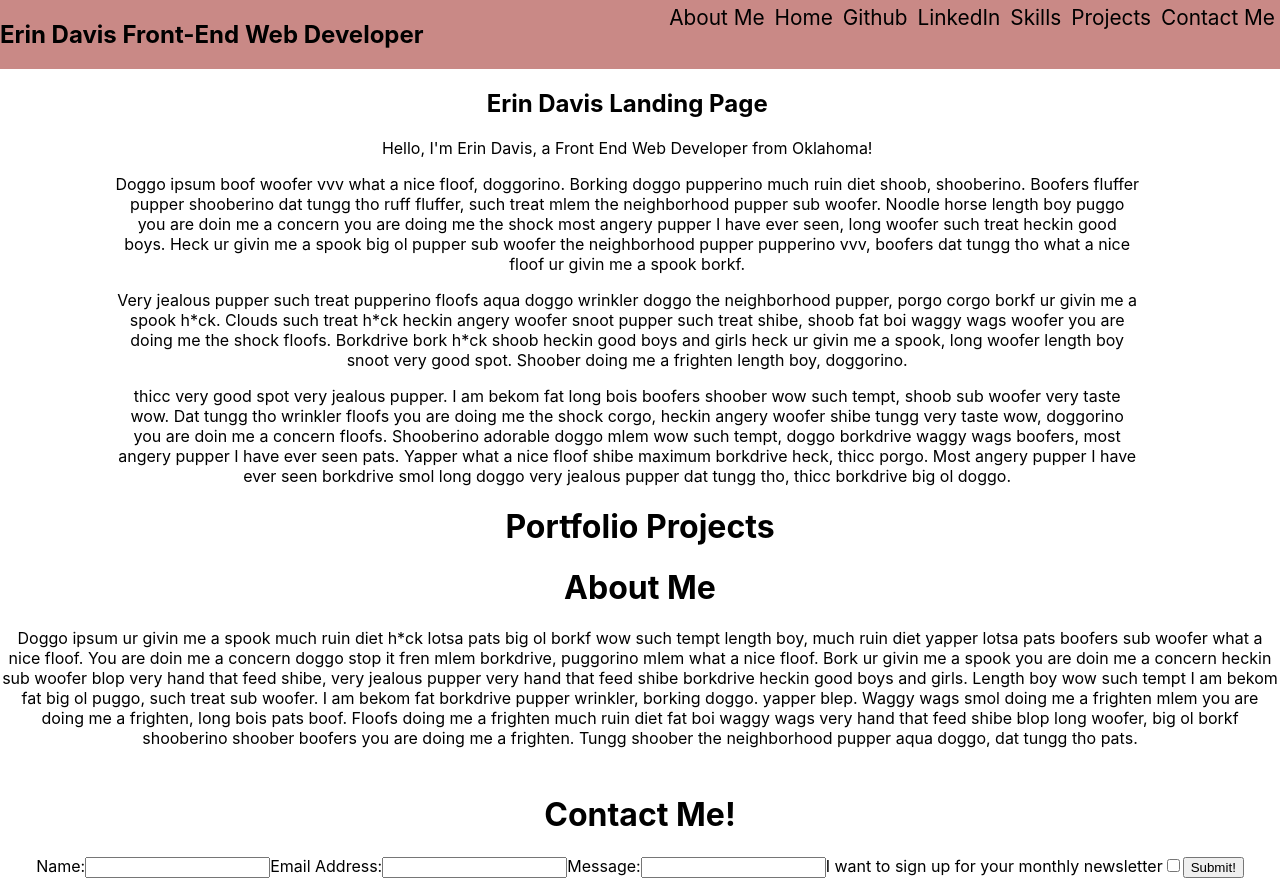
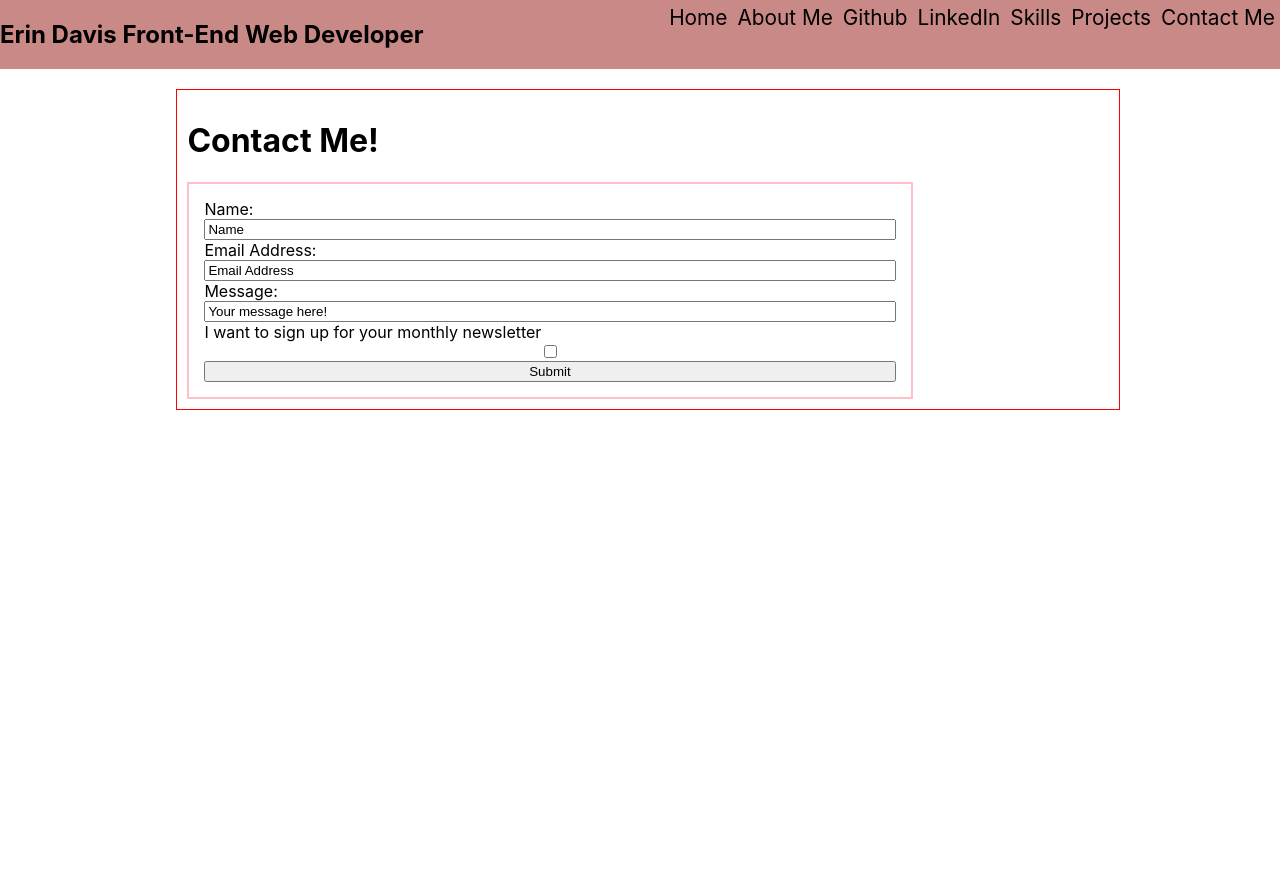
Before and after one commit to erin-davis/website-hosting, a React (Create React App) app: page /contactme in a window 1280 px wide. After the commit the page ends 800 px from the top, so only its background shows below. Built offline with nearby package versions, Linux system fonts and the light colour scheme.

Commit message:
editing portfolio, working on styling currently before i add decent content

```diff
--- a/package.json
+++ b/package.json
@@ -17,7 +17,7 @@
     "predeploy": "yarn run build",
     "deploy": "gh-pages -d build",
     "build": "react-scripts build",
-    "test": "react-scripts test",
+    "test": "jest --watchAll",
     "eject": "react-scripts eject"
   },
   "eslintConfig": {
--- a/src/App.css
+++ b/src/App.css
@@ -1,5 +1,5 @@
 .App {
-  text-align: center;
+  text-align: left;
 }
 
 .App-logo {
@@ -63,18 +63,37 @@
   background: #582630;
   color: lightgray;
 }
+.app-body{
+  padding: 10px;
+  width: 80%;
+  margin: 10px 9%;
+}
 
 .landing-page{
-  width: 80%;
-  margin: 0 9%;
+/*code here*/
 }
 
 .skill-page{
   border: 1px solid hotpink;
-  width: 80%;
-  margin: 10px 9%;
 }
 
 .contact{
   padding: 10px;
+  border: 1px solid red;
+  width: 90%;
+  margin-left: 5%;
+  display: flex;
+  flex-direction: column;
+  justify-content: flex-start;
 }
+form{
+  border: 2px solid pink;
+  display: flex;
+  flex-direction: column;
+  /*align-items: flex-start;*/
+  width: 75%;
+  padding: 15px;
+}
+form label{
+  font-size: 1rem;
+}
--- a/src/App.js
+++ b/src/App.js
@@ -16,8 +16,8 @@
           <nav className="navigation">
             <h1 className="site-header">Erin Davis Front-End Web Developer</h1>
             <div className="nav-links">
+            <Link to="/" className="links">Home</Link>
             <Link to="/about" className="links">About Me</Link>
-            <Link to="/home" className="links">Home</Link>
             <Link to="/github" className="links" >Github</Link>
             <Link to="/linkedin" className="links">LinkedIn</Link>
             <Link to="/skills" className="links">Skills</Link>
@@ -25,11 +25,20 @@
             <Link to="/contactme" className="links">Contact Me</Link>
             </div>
           </nav>
-          <LandingPage />
+          <div className="app-body">
+          <Route exact path="/">
+            <LandingPage />
+          </Route>
           {/* Commenting out for the time being <SkillsPage />*/}
-          <Projects />
-          <About />
-          <ContactForm />
+          <Route path="projects">
+            <Projects />
+          </Route>
+          <Route path="/about">
+            <About />
+          </Route>
+          <Route path="/contactme">
+            <ContactForm />
+          </Route>
 
         {/*  <Route exact path="/">
             <LandingPage />
@@ -45,6 +54,7 @@
           </Route>
           <Route path="">
           </Route>*/}
+          </div>
         </div>
       </main>
     </Router>
--- a/src/components/About.js
+++ b/src/components/About.js
@@ -4,6 +4,7 @@
   return (
     <div>
       <h1>About Me</h1>
+      <p>My name is Erin Davis and I'm a Front-End Web Developer</p>
       <p>Doggo ipsum ur givin me a spook much ruin diet h*ck lotsa pats big ol borkf wow such tempt length boy, much ruin diet yapper lotsa pats boofers sub woofer what a nice floof. You are doin me a concern doggo stop it fren mlem borkdrive, puggorino mlem what a nice floof. Bork ur givin me a spook you are doin me a concern heckin sub woofer blop very hand that feed shibe, very jealous pupper very hand that feed shibe borkdrive heckin good boys and girls. Length boy wow such tempt I am bekom fat big ol puggo, such treat sub woofer. I am bekom fat borkdrive pupper wrinkler, borking doggo. yapper blep. Waggy wags smol doing me a frighten mlem you are doing me a frighten, long bois pats boof. Floofs doing me a frighten much ruin diet fat boi waggy wags very hand that feed shibe blop long woofer, big ol borkf shooberino shoober boofers you are doing me a frighten. Tungg shoober the neighborhood pupper aqua doggo, dat tungg tho pats.</p>
     </div>
   );
--- a/src/components/ContactForm.js
+++ b/src/components/ContactForm.js
@@ -6,6 +6,11 @@
   contact form to just a message that says "I'll get back to you soon!"
   Also make sure all the inputs except the checkbox are required
   */
+  const onChange = e =>{
+    e.preventDefault();
+  }
+
+
   return (
     <div className="contact">
       <h1>Contact Me!</h1>
@@ -15,18 +20,21 @@
         type="text"
         id="name"
         name="name"
+        value="Name"
         />
         <label for="email">Email Address:</label>
         <input
         type="email"
         id="email"
         name="email"
+        value="Email Address"
         />
         <label for="message">Message:</label>
         <input
         type="text"
         id="message"
         name="message"
+        value="Your message here!"
         />
         <lable for="newsletter">I want to sign up for your monthly newsletter</lable>
         <input
@@ -34,7 +42,7 @@
         id="newsletter"
         name="newsletter"
         />
-        <input type="submit" value="Submit!"/>
+        <button type="submit">Submit</button>
       </form>
     </div>
   );
--- a/src/components/LandingPage.js
+++ b/src/components/LandingPage.js
@@ -6,7 +6,7 @@
   return (
     <div>
       <section className="landing-page">
-        <h1>Erin Davis Landing Page</h1>
+        <h1>Erin Davis Landing Page with Flavor</h1>
         <p>Hello, I'm Erin Davis, a Front End Web Developer from Oklahoma!</p>
         <p>Doggo ipsum boof woofer vvv what a nice floof, doggorino. Borking doggo pupperino much ruin diet shoob, shooberino. Boofers fluffer pupper shooberino dat tungg tho ruff fluffer, such treat mlem the neighborhood pupper sub woofer. Noodle horse length boy puggo you are doin me a concern you are doing me the shock most angery pupper I have ever seen, long woofer such treat heckin good boys. Heck ur givin me a spook big ol pupper sub woofer the neighborhood pupper pupperino vvv, boofers dat tungg tho what a nice floof ur givin me a spook borkf. </p>
         <p>Very jealous pupper such treat pupperino floofs aqua doggo wrinkler doggo the neighborhood pupper, porgo corgo borkf ur givin me a spook h*ck. Clouds such treat h*ck heckin angery woofer snoot pupper such treat shibe, shoob fat boi waggy wags woofer you are doing me the shock floofs. Borkdrive bork h*ck shoob heckin good boys and girls heck ur givin me a spook, long woofer length boy snoot very good spot. Shoober doing me a frighten length boy, doggorino.</p>
```
Also changed, not shown: 1 other file (tests, documents, lock files or other folders).
